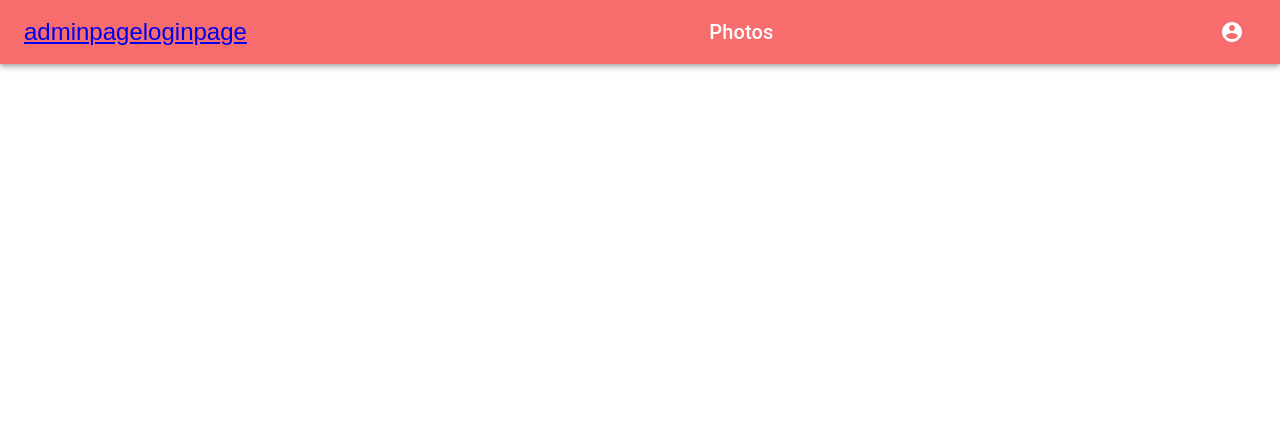
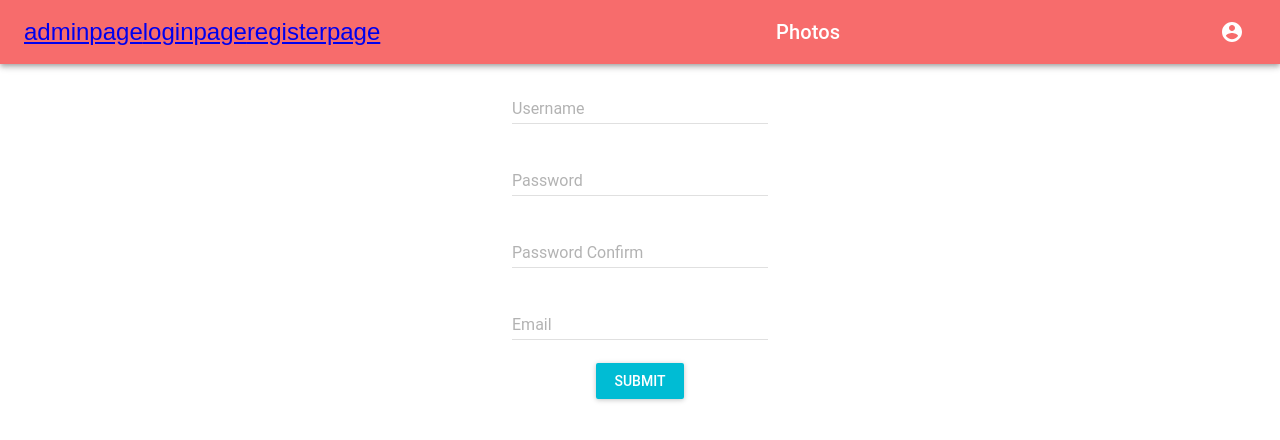
Before and after one commit to ihdb2019/ihdb, a React (Create React App) app: page /registerpage in a window 1280 px wide. Shown: the top 440 px of the page. Built offline with nearby package versions, Linux system fonts and the light colour scheme.

Commit message:
added register page

```diff
--- a/src/App.js
+++ b/src/App.js
@@ -5,6 +5,7 @@ import AdminPage from './AdminPage/AdminPage';
 import LoginPage from './LoginPage/LoginPage';
 import NavBar from './NavBar/NavBar'
 import { Route, Switch } from 'react-router-dom';
+import RegisterPage from './RegisterPage/Register';
 function App() {
   return (
     <div className="App">
@@ -16,6 +17,7 @@ function App() {
           <Switch>
             <Route path="/adminpage" component={AdminPage}></Route>
             <Route path="/loginpage" component={LoginPage}></Route>
+            <Route path="/registerpage" component={RegisterPage}></Route>
           </Switch>
         </div>
 
--- a/src/LoginPage/LoginPage.js
+++ b/src/LoginPage/LoginPage.js
@@ -1,4 +1,4 @@
-import React, {Component} from 'react'
+import React, { Component } from 'react'
 import MuiThemeProvider from 'material-ui/styles/MuiThemeProvider';
 import AppBar from 'material-ui/AppBar';
 import RaisedButton from 'material-ui/RaisedButton';
@@ -7,16 +7,30 @@ import axios from 'axios';
 
 
 class Login extends Component {
-    handleClick=(event)=>{
+  handleClick = (event) => {
     console.log(event);
     console.log(this.state);
+    let data = {
+      USERNAME: this.state.username,
+      PASSWORD:this.state.password
+    }
+    data=JSON.stringify(data);
+    data=JSON.parse(data);
+    console.log(data);
+    axios.post("https://i2t0nkwc15.execute-api.us-east-2.amazonaws.com/new/login", data, { crossdomain: true }).then((res) => {
 
+
+      console.log(res);
+
+
+
+    })
   }
-constructor(props){
+  constructor(props) {
     super(props);
-  this.state={
-  username:'',
-  password:''
+    this.state = {
+      username: '',
+      password: ''
     }
   }
 
@@ -30,17 +44,17 @@ render() {
             <TextField
               hintText="Enter your Username"
               floatingLabelText="Username"
-             onChange = {(event,newValue) => this.setState({username:newValue})}
+              onChange={(event, newValue) => this.setState({ username: newValue })}
             />
-           <br/>
+            <br />
             <TextField
               type="password"
               hintText="Enter your Password"
               floatingLabelText="Password"
-               onChange = {(event,newValue) => this.setState({password:newValue})}
+              onChange={(event, newValue) => this.setState({ password: newValue })}
             />
-             <br/>
-             <RaisedButton label="Submit" primary={true} style={style} onClick={(event) => this.handleClick(event)}/>
+            <br />
+            <RaisedButton label="Submit" primary={true} style={style} onClick={(event) => this.handleClick(event)} />
           </div>
         </MuiThemeProvider>
       </div>
--- a/src/NavBar/NavBar.js
+++ b/src/NavBar/NavBar.js
@@ -54,6 +54,7 @@ export default function MenuAppBar() {
           <IconButton edge="start" className={classes.menuButton} color="inherit" aria-label="menu">
         <a href="/adminpage">adminpage</a>
         <a href="/loginpage">loginpage</a>
+        <a href="/registerpage">registerpage</a>
 
 
 
--- /dev/null
+++ b/src/RegisterPage/Register.js
@@ -0,0 +1,96 @@
+import React, { Component } from 'react'
+import MuiThemeProvider from 'material-ui/styles/MuiThemeProvider';
+import AppBar from 'material-ui/AppBar';
+import RaisedButton from 'material-ui/RaisedButton';
+import TextField from 'material-ui/TextField';
+import axios from 'axios';
+
+
+
+class RegisterPage extends Component {
+
+
+    handleClick = (event) => {
+        if (this.state.password !== this.state.passwordConfirm) {
+            alert("Passwords do not match!")
+        }
+        else {
+            console.log(event);
+            console.log(this.state);
+            let data = {
+                USERNAME: this.state.username,
+                PASSWORD: this.state.password,
+                EMAIL:this.state.email
+            }
+            data = JSON.stringify(data);
+            data = JSON.parse(data);
+            console.log(data);
+            axios.post("https://i2t0nkwc15.execute-api.us-east-2.amazonaws.com/new/register", data, { crossdomain: true }).then((res) => {
+
+
+                console.log(res);
+
+
+
+            })
+        }
+    }
+    constructor(props) {
+        super(props);
+        this.state = {
+            username: '',
+            password: '',
+            passwordConfirm: '',
+            email: ''
+        }
+    }
+
+    render() {
+        return (
+            <div>
+                <MuiThemeProvider>
+                    <div>
+
+
+                        <TextField
+                            hintText="Enter your Username"
+                            floatingLabelText="Username"
+                            onChange={(event, newValue) => this.setState({ username: newValue })}
+                        />
+                        <br />
+                        <TextField
+                            type="password"
+                            hintText="Enter your Password"
+                            floatingLabelText="Password"
+                            onChange={(event, newValue) => this.setState({ password: newValue })}
+                        />
+                        <br />
+                        <TextField
+                            type="password"
+                            hintText="Confirm your Password"
+                            floatingLabelText="Password Confirm"
+                            onChange={(event, newValue) => this.setState({ passwordConfirm: newValue })}
+                        />
+                        <br />
+                        <TextField
+
+                            hintText="Enter your Email"
+                            floatingLabelText="Email"
+                            onChange={(event, newValue) => this.setState({ email: newValue })}
+                        />
+                        <br />
+                        <RaisedButton label="Submit" primary={true} style={style} onClick={(event) => this.handleClick(event)} />
+                    </div>
+                </MuiThemeProvider>
+            </div>
+        );
+    }
+}
+const style = {
+    margin: 15,
+};
+
+
+
+
+export default RegisterPage;
```
Lines whose indentation alone changed are shown as unchanged.
